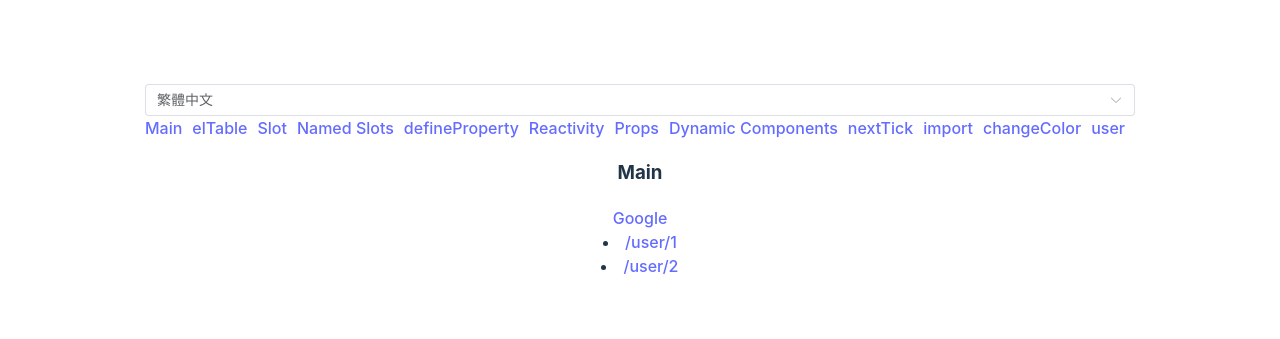
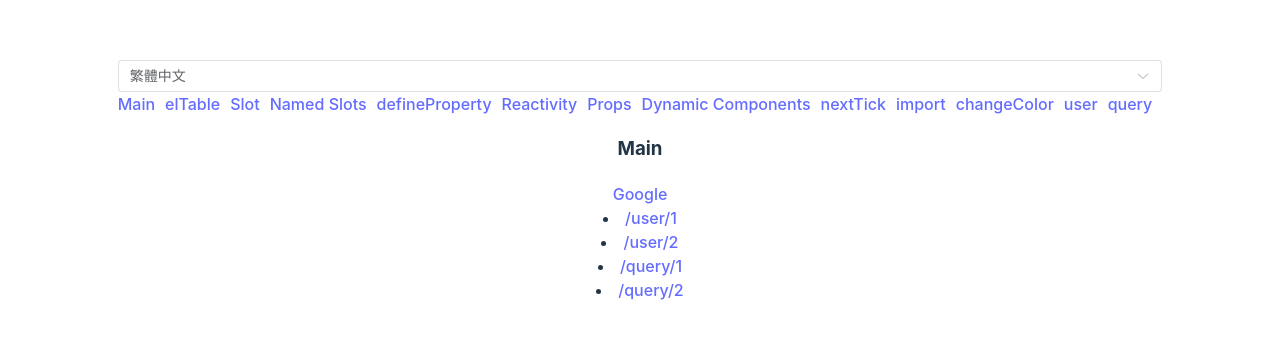
Before and after one commit to limecorner/vite-project, a Vue app: page / in a window 1280 px wide. Shown: the part 219-558 px from the top of the page. Built offline with nearby package versions, Linux system fonts and the light colour scheme.

Commit message:
query (傳遞多個值)

```diff
--- a/src/components/RouterLinks.vue
+++ b/src/components/RouterLinks.vue
@@ -59,6 +59,10 @@ const routerArray = [
     to: "user",
     heading: "user",
   },
+  {
+    to: "query",
+    heading: "query",
+  },
 ];
 </script>
 
--- a/src/router/index.js
+++ b/src/router/index.js
@@ -12,7 +12,7 @@ const routes = [
   },
   {
     path: "/slot",
-    name: "Slot",
+    name: "slot",
     component: () => import("@/views/Slot.vue"),
   },
   {
@@ -60,6 +60,11 @@ const routes = [
     name: "user",
     component: () => import("@/views/User.vue"),
   },
+  {
+    path: "/query",
+    name: "query",
+    component: () => import("@/views/Query.vue"),
+  },
 ];
 const router = createRouter({
   history: createWebHistory(),
--- a/src/views/Main.vue
+++ b/src/views/Main.vue
@@ -12,5 +12,19 @@
         >/user/2</router-link
       >
     </li>
+    <li>
+      <router-link :to="{ name: 'query', query: { id: 1 } }"
+        >/query/1</router-link
+      >
+    </li>
+    <li>
+      <router-link
+        :to="{
+          name: 'query',
+          query: { id: 2, name: 'James', interest: 'read' },
+        }"
+        >/query/2</router-link
+      >
+    </li>
   </div>
 </template>
--- /dev/null
+++ b/src/views/Query.vue
@@ -0,0 +1,17 @@
+<template>
+  <div>
+    <h3>route</h3>
+    <p>route.query: {{ route.query }}</p>
+    <p>
+      router.currentRoute.value.query: {{ router.currentRoute.value.query }}
+    </p>
+  </div>
+</template>
+
+<script setup>
+import { useRoute, useRouter } from "vue-router";
+const route = useRoute();
+const router = useRouter();
+console.log("route", route);
+console.log("router", router);
+</script>
```
